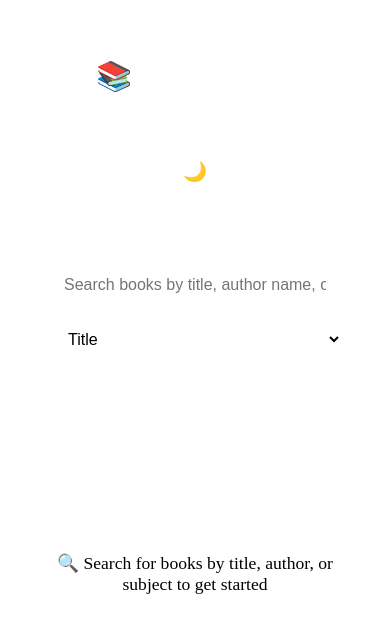
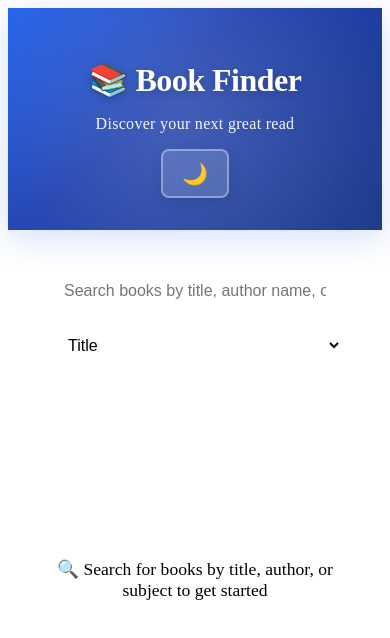
Before and after one commit to ZainabSalman612/Book-Recommendation-System, a React (Vite) app in the folder frontend/: page / in a window 390 px wide. Shown: the top 638 px of the page. Built offline with nearby package versions, Linux system fonts and the light colour scheme; the HTML template or start-up script is replaced by a standard one.

Commit message:
feat: implement caching for book search and details, optimize cover image handling

```diff
--- a/frontend/src/App.jsx
+++ b/frontend/src/App.jsx
@@ -83,9 +83,12 @@ function App() {
   return (
     <div className={`app ${darkMode ? 'dark' : 'light'}`}>
       <header className="header">
+        <div className="header-background"></div>
         <div className="header-content">
-          <h1>📚 Book Finder</h1>
-          <p>Discover your next great read</p>
+          <div className="header-title-section">
+            <h1>📚 Book Finder</h1>
+            <p className="header-tagline">Discover your next great read</p>
+          </div>
           <button
             className="dark-mode-toggle"
             onClick={() => setDarkMode(!darkMode)}
--- a/frontend/src/components/BookCard.jsx
+++ b/frontend/src/components/BookCard.jsx
@@ -1,28 +1,41 @@
+import { useState } from 'react'
 import '../styles/BookCard.css'
 
 export default function BookCard({ book, onSelect }) {
+  const [imageLoaded, setImageLoaded] = useState(false)
+  const [imageFailed, setImageFailed] = useState(false)
+
   const handleClick = () => {
     onSelect(book)
+  }
+
+  const handleImageLoad = () => {
+    setImageLoaded(true)
+  }
+
+  const handleImageError = () => {
+    setImageFailed(true)
   }
 
   return (
     <div className="book-card" onClick={handleClick} role="button" tabIndex={0}>
       <div className="book-cover">
-        {book.coverImage ? (
+        {book.coverImage && !imageFailed ? (
           <img
             src={book.coverImage}
             alt={`${book.title} cover`}
             loading="lazy"
-            onError={(e) => {
-              // Handle missing cover images gracefully (edge case)
-              e.target.style.display = 'none'
-              e.target.nextElementSibling.style.display = 'flex'
-            }}
+            className={`cover-image ${imageLoaded ? 'loaded' : 'loading'}`}
+            onLoad={handleImageLoad}
+            onError={handleImageError}
           />
         ) : null}
-        <div className="cover-placeholder" style={book.coverImage ? { display: 'none' } : {}}>
-          📖
-        </div>
+        {(!book.coverImage || imageFailed || !imageLoaded) && (
+          <div className="cover-placeholder">
+            <span className="placeholder-text">📖</span>
+            {!imageLoaded && book.coverImage && <span className="placeholder-loading">Loading...</span>}
+          </div>
+        )}
       </div>
 
       <div className="book-info">
--- a/frontend/src/services/bookApi.js
+++ b/frontend/src/services/bookApi.js
@@ -6,7 +6,7 @@ export async function searchBooks(query, type = 'title', limit = 20) {
   try {
     const response = await axios.get(`${API_BASE}/books/search`, {
       params: { q: query, type, limit },
-      timeout: 10000
+      timeout: 8000  // Reduced from 10s
     })
     return {
       books: response.data.books || [],
@@ -23,7 +23,7 @@ export async function searchBooks(query, type = 'title', limit = 20) {
 export async function getBookDetails(id) {
   try {
     const response = await axios.get(`${API_BASE}/books/details/${id}`, {
-      timeout: 10000
+      timeout: 7000  // Reduced from 10s
     })
     return response.data
   } catch (error) {
@@ -34,7 +34,7 @@ export async function getBookDetails(id) {
 export async function findSimilarBooks(id) {
   try {
     const response = await axios.get(`${API_BASE}/books/similar/${id}`, {
-      timeout: 10000
+      timeout: 8000  // Reduced from 10s
     })
     return {
       books: response.data.books || [],
--- a/frontend/src/styles/App.css
+++ b/frontend/src/styles/App.css
@@ -5,11 +5,43 @@
 }
 
 .header {
-  background: linear-gradient(135deg, var(--primary-color) 0%, var(--secondary-color) 100%);
   color: white;
-  padding: 2rem 0;
-  box-shadow: var(--shadow-lg);
+  padding: 3rem 0;
   position: relative;
+  overflow: hidden;
+  box-shadow: 0 8px 32px rgba(37, 99, 235, 0.2);
+}
+
+.header-background {
+  position: absolute;
+  top: 0;
+  left: 0;
+  right: 0;
+  bottom: 0;
+  background: linear-gradient(135deg, #2563eb 0%, #1e40af 40%, #1e3a8a 100%);
+  z-index: 1;
+}
+
+.header-background::before {
+  content: '';
+  position: absolute;
+  top: -50%;
+  right: -10%;
+  width: 500px;
+  height: 500px;
+  background: radial-gradient(circle, rgba(255, 255, 255, 0.1) 0%, transparent 70%);
+  border-radius: 50%;
+}
+
+.header-background::after {
+  content: '';
+  position: absolute;
+  bottom: -30%;
+  left: -5%;
+  width: 400px;
+  height: 400px;
+  background: radial-gradient(circle, rgba(255, 255, 255, 0.08) 0%, transparent 70%);
+  border-radius: 50%;
 }
 
 .header-content {
@@ -19,33 +51,53 @@
   display: flex;
   justify-content: space-between;
   align-items: center;
+  position: relative;
+  z-index: 2;
+}
+
+.header-title-section {
+  flex: 1;
 }
 
 .header h1 {
-  font-size: 2.5rem;
-  font-weight: 700;
+  font-size: 3rem;
+  font-weight: 800;
   margin-bottom: 0.5rem;
+  letter-spacing: -0.5px;
+  text-shadow: 0 2px 8px rgba(0, 0, 0, 0.2);
 }
 
-.header p {
-  font-size: 1rem;
+.header-tagline {
+  font-size: 1.1rem;
   opacity: 0.95;
   margin-bottom: 0;
+  font-weight: 400;
+  letter-spacing: 0.3px;
 }
 
 .dark-mode-toggle {
-  background: rgba(255, 255, 255, 0.2);
-  border: 1px solid rgba(255, 255, 255, 0.3);
+  background: rgba(255, 255, 255, 0.15);
+  border: 2px solid rgba(255, 255, 255, 0.35);
   color: white;
-  padding: 0.5rem 1rem;
-  border-radius: 4px;
-  font-size: 1.2rem;
+  padding: 0.65rem 1.2rem;
+  border-radius: 8px;
+  font-size: 1.3rem;
   cursor: pointer;
   transition: all 0.3s ease;
+  backdrop-filter: blur(10px);
+  font-weight: 600;
+  box-shadow: 0 4px 15px rgba(0, 0, 0, 0.1);
 }
 
 .dark-mode-toggle:hover {
-  background: rgba(255, 255, 255, 0.3);
+  background: rgba(255, 255, 255, 0.25);
+  border-color: rgba(255, 255, 255, 0.5);
+  transform: translateY(-2px);
+  box-shadow: 0 6px 20px rgba(0, 0, 0, 0.15);
+}
+
+.dark-mode-toggle:active {
+  transform: translateY(0);
 }
 
 .container {
@@ -77,17 +129,30 @@
 }
 
 @media (max-width: 768px) {
+  .header {
+    padding: 2rem 0;
+  }
+
   .header h1 {
-    font-size: 1.8rem;
+    font-size: 2rem;
+  }
+
+  .header-tagline {
+    font-size: 1rem;
   }
 
   .header-content {
     flex-direction: column;
     text-align: center;
+    gap: 1rem;
+  }
+
+  .header-title-section {
+    width: 100%;
   }
 
   .dark-mode-toggle {
-    margin-top: 1rem;
+    align-self: center;
   }
 
   .container {
--- a/frontend/src/styles/BookCard.css
+++ b/frontend/src/styles/BookCard.css
@@ -23,21 +23,53 @@
   justify-content: center;
   overflow: hidden;
   position: relative;
+  flex-shrink: 0;
 }
 
-.book-cover img {
+.cover-image {
   width: 100%;
   height: 100%;
   object-fit: cover;
+  display: block;
+  transition: opacity 0.3s ease;
+}
+
+.cover-image.loading {
+  opacity: 0;
+}
+
+.cover-image.loaded {
+  opacity: 1;
 }
 
 .cover-placeholder {
   font-size: 3rem;
   display: flex;
+  flex-direction: column;
   align-items: center;
   justify-content: center;
   width: 100%;
   height: 100%;
+  position: absolute;
+  top: 0;
+  left: 0;
+  background: linear-gradient(135deg, #667eea 0%, #764ba2 100%);
+}
+
+.placeholder-text {
+  font-size: 3.5rem;
+}
+
+.placeholder-loading {
+  font-size: 0.75rem;
+  color: rgba(255, 255, 255, 0.7);
+  margin-top: 0.5rem;
+  animation: pulse 1.5s ease-in-out infinite;
+}
+
+@keyframes pulse {
+  0%, 100% { opacity: 0.5; }
+  50% { opacity: 1; }
 }
 
 .book-info {
```
Also changed, not shown: 2 other files (tests, documents, lock files or other folders).
